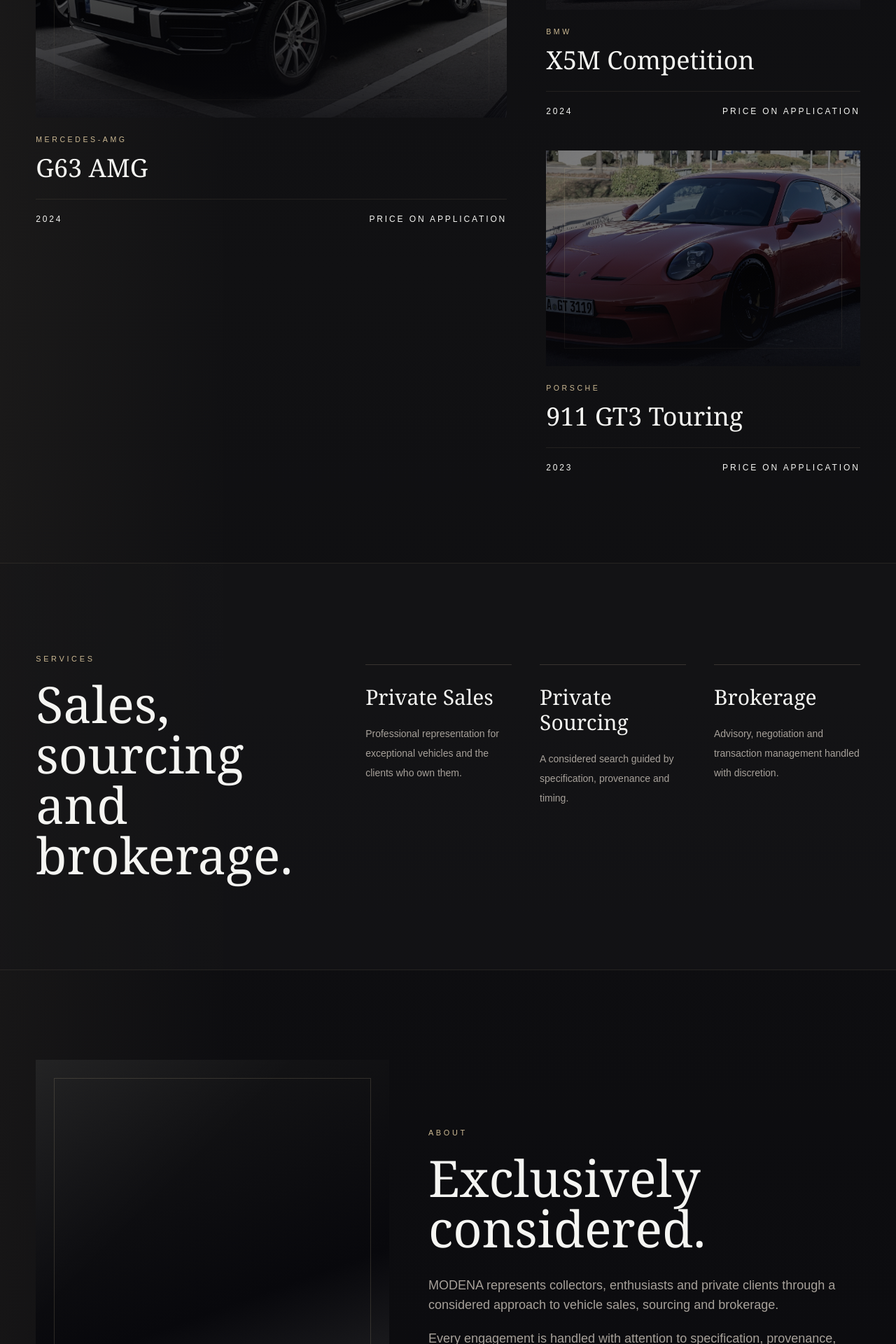
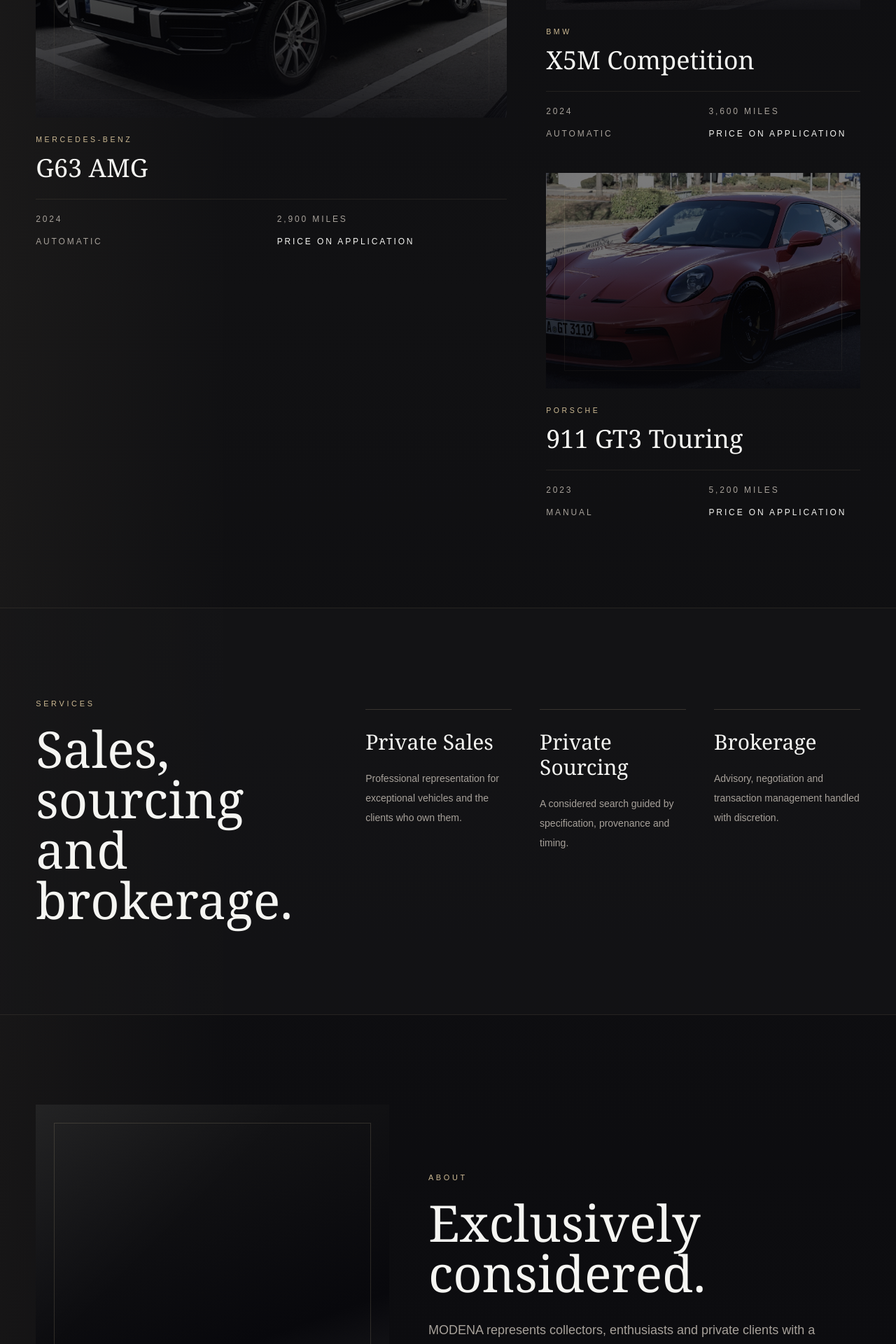
Before and after one commit to nerdyenterprise/modena_performance, a Next.js app: page / in a window 1280 px wide. Shown: the part 1780-3700 px from the top of the page at 70% size. Built offline with nearby package versions, Linux system fonts and the light colour scheme.

Commit message:
refine modena live site content

```diff
--- a/app/vehicles/[slug]/page.tsx
+++ b/app/vehicles/[slug]/page.tsx
@@ -78,6 +78,8 @@
           <dl className="mt-8 grid grid-cols-2 gap-4 border-y border-white/10 py-6 text-sm">
             {[
               [siteContent.pages.vehicles.yearLabel, vehicle.year],
+              [siteContent.pages.vehicles.mileageLabel, vehicle.mileage],
+              [siteContent.pages.vehicles.transmissionLabel, vehicle.transmission],
               [siteContent.pages.vehicles.priceLabel, vehicle.price],
             ].map(([label, value]) => (
               <div key={label}>
--- a/components/VehicleCard.tsx
+++ b/components/VehicleCard.tsx
@@ -19,11 +19,13 @@
         </div>
         <div className="pt-6">
           <div>
-              <p className="text-[0.66rem] uppercase tracking-[0.34em] text-champagne">{vehicle.manufacturer}</p>
+            <p className="text-[0.66rem] uppercase tracking-[0.34em] text-champagne">{vehicle.manufacturer}</p>
             <h2 className="mt-3 font-serif text-3xl leading-tight text-linen sm:text-4xl">{vehicle.model}</h2>
           </div>
-          <div className="mt-6 flex items-center justify-between gap-6 border-t border-champagne/10 pt-5 text-xs uppercase tracking-[0.24em]">
+          <div className="mt-6 grid grid-cols-2 gap-4 border-t border-champagne/10 pt-5 text-xs uppercase tracking-[0.24em] text-muted">
             <span>{vehicle.year}</span>
+            <span>{vehicle.mileage}</span>
+            <span>{vehicle.transmission}</span>
             <span className="text-linen">{vehicle.price}</span>
           </div>
         </div>
--- a/data/siteContent.ts
+++ b/data/siteContent.ts
@@ -12,6 +12,8 @@
   manufacturer: string;
   model: string;
   year: string;
+  mileage: string;
+  transmission: string;
   price: string;
   image: string;
   imageAlt: string;
@@ -90,7 +92,7 @@
       heading: "Exclusively considered.",
       imageLabel: "Image reserved",
       paragraphs: [
-        "MODENA represents collectors, enthusiasts and private clients through a considered approach to vehicle sales, sourcing and brokerage.",
+        "MODENA represents collectors, enthusiasts and private clients with a considered approach to vehicle sales, sourcing and brokerage.",
         "Every engagement is handled with attention to specification, provenance, presentation and long-term client relationships.",
         "Whether sourcing a single vehicle or managing an entire collection, the objective remains the same: professional representation delivered with discretion.",
       ],
@@ -111,6 +113,8 @@
       copy: "A concise view of current and representative opportunities, prepared for future image assets and detailed provenance files.",
       backLabel: "Back to vehicles",
       yearLabel: "Year",
+      mileageLabel: "Mileage",
+      transmissionLabel: "Transmission",
       priceLabel: "Price",
       detailHighlightsLabel: "Highlights",
       enquiryEyebrow: "Private enquiry",
@@ -147,7 +151,7 @@
       metadataDescription: "Learn about MODENA, a luxury automotive sales, sourcing and brokerage house.",
       eyebrow: "About",
       heading: "Exclusively considered.",
-      copy: "MODENA represents collectors, enthusiasts and private clients through a considered approach to vehicle sales, sourcing and brokerage.",
+      copy: "MODENA represents collectors, enthusiasts and private clients with a considered approach to vehicle sales, sourcing and brokerage.",
       paragraphs: [
         "Every engagement is handled with attention to specification, provenance, presentation and long-term client relationships.",
         "Whether sourcing a single vehicle or managing an entire collection, the objective remains the same: professional representation delivered with discretion.",
@@ -171,8 +175,8 @@
       metadataTitle: "Contact",
       metadataDescription: "Contact MODENA for luxury automotive sales, sourcing and brokerage enquiries.",
       eyebrow: "Contact",
-      heading: "Start a private conversation.",
-      copy: "For sales, sourcing and brokerage enquiries, send a note or begin directly through WhatsApp.",
+      heading: "Begin privately.",
+      copy: "Request a consultation regarding a vehicle acquisition, sale or sourcing requirement.",
       whatsappLabel: "Open WhatsApp",
     },
   },
@@ -198,9 +202,11 @@
   vehicles: [
     {
       slug: "mercedes-g63-amg",
-      manufacturer: "Mercedes-AMG",
+      manufacturer: "Mercedes-Benz",
       model: "G63 AMG",
       year: "2024",
+      mileage: "2,900 miles",
+      transmission: "Automatic",
       price: "Price On Application",
       image: "/images/vehicles/g63.jpg",
       imageAlt: "Black Mercedes-AMG G63",
@@ -214,6 +220,8 @@
       manufacturer: "BMW",
       model: "X5M Competition",
       year: "2024",
+      mileage: "3,600 miles",
+      transmission: "Automatic",
       price: "Price On Application",
       image: "/images/vehicles/x5m.jpg",
       imageAlt: "BMW X5M Competition",
@@ -227,6 +235,8 @@
       manufacturer: "Porsche",
       model: "911 GT3 Touring",
       year: "2023",
+      mileage: "5,200 miles",
+      transmission: "Manual",
       price: "Price On Application",
       image: "/images/vehicles/gt3.jpg",
       imageAlt: "Porsche 911 GT3 Touring",
```
